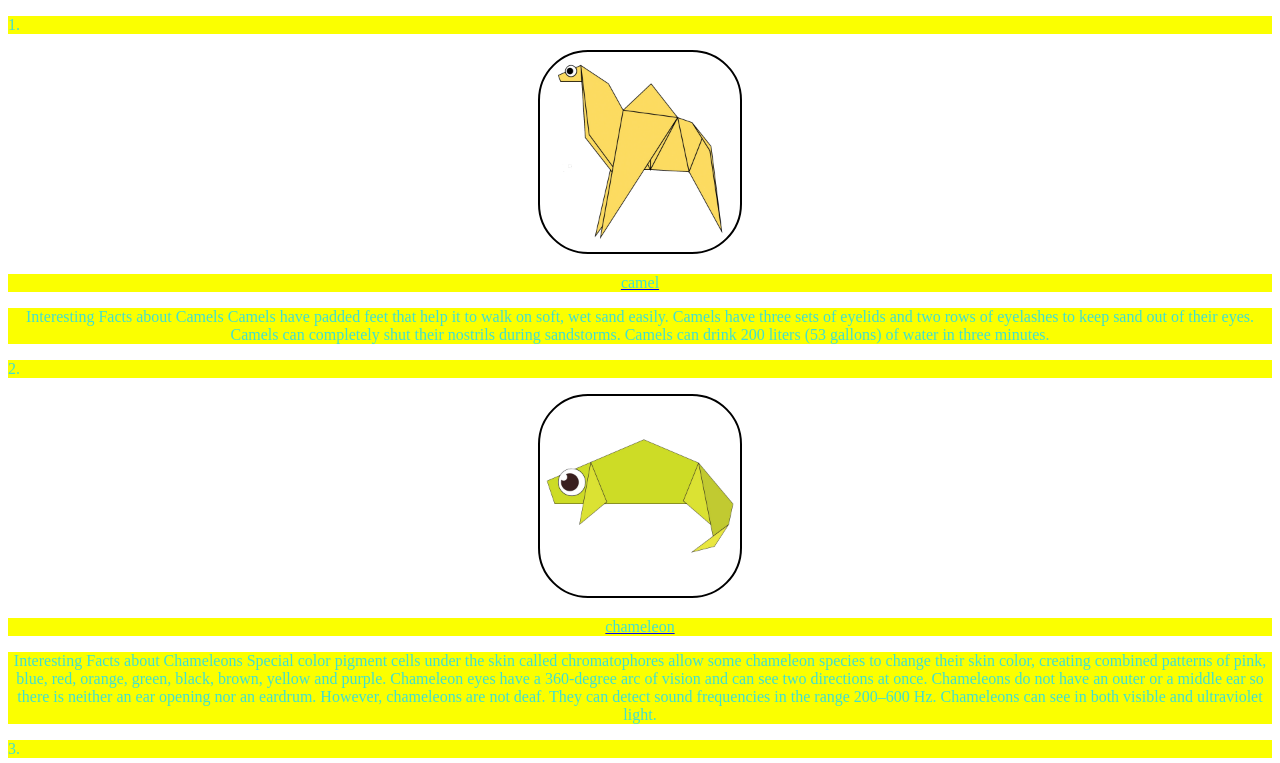
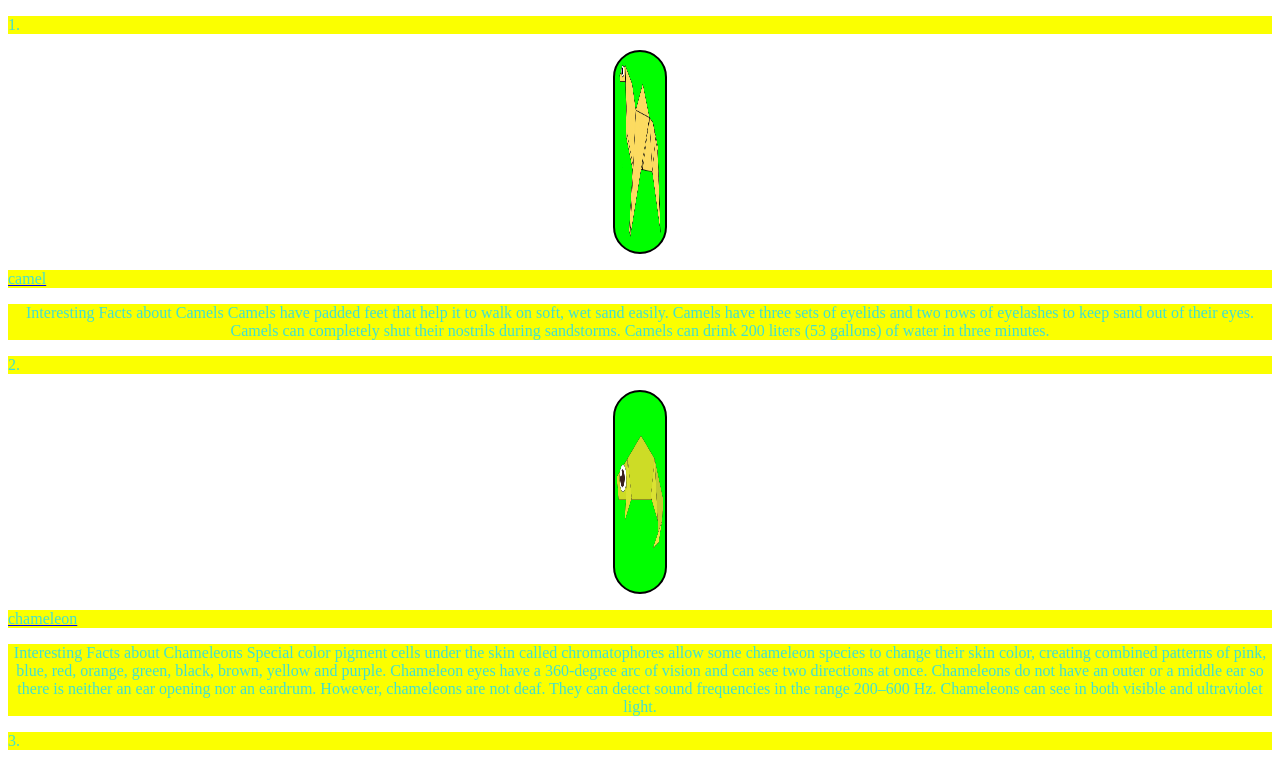
Before and after one commit to KingAgastya/Origami-Website-3, a plain HTML site: page Origami Website/animals.html in a window 1280 px wide. Shown: the top 763 px of the page. Drawn offline with Linux system fonts and the light colour scheme.

Commit message:
Update style.css

```diff
--- a/Origami Website/style.css
+++ b/Origami Website/style.css
@@ -5,12 +5,17 @@ h1{
 .grid img{
     border:2px solid black;
     border-radius: 50px;
+    display: flex;
+    background-color: #00ff00;
+    width: 50px;
 }
 
 .header{
     background-color: #ffe600;
     display: flex;
     justify-content: space-evenly ;
+    font-family: Arial, Helvetica, sans-serif;
+    width: 50px;
 }
 
 .menu{
@@ -24,6 +29,8 @@ h1{
 
 p{
     background-color: #fbff00;
+    display:flex;
+
     color: #40e0d0;
 }
 
```
